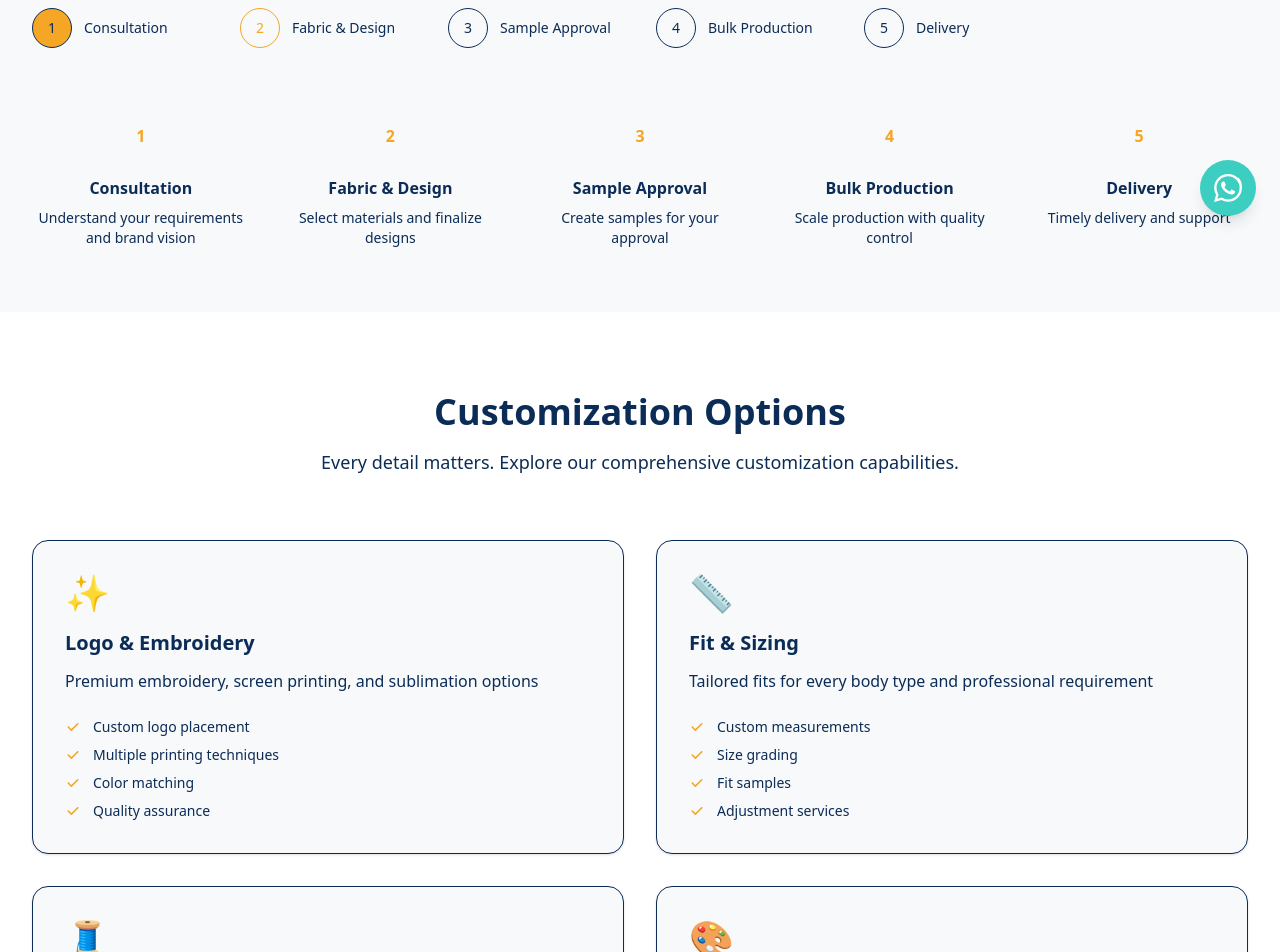
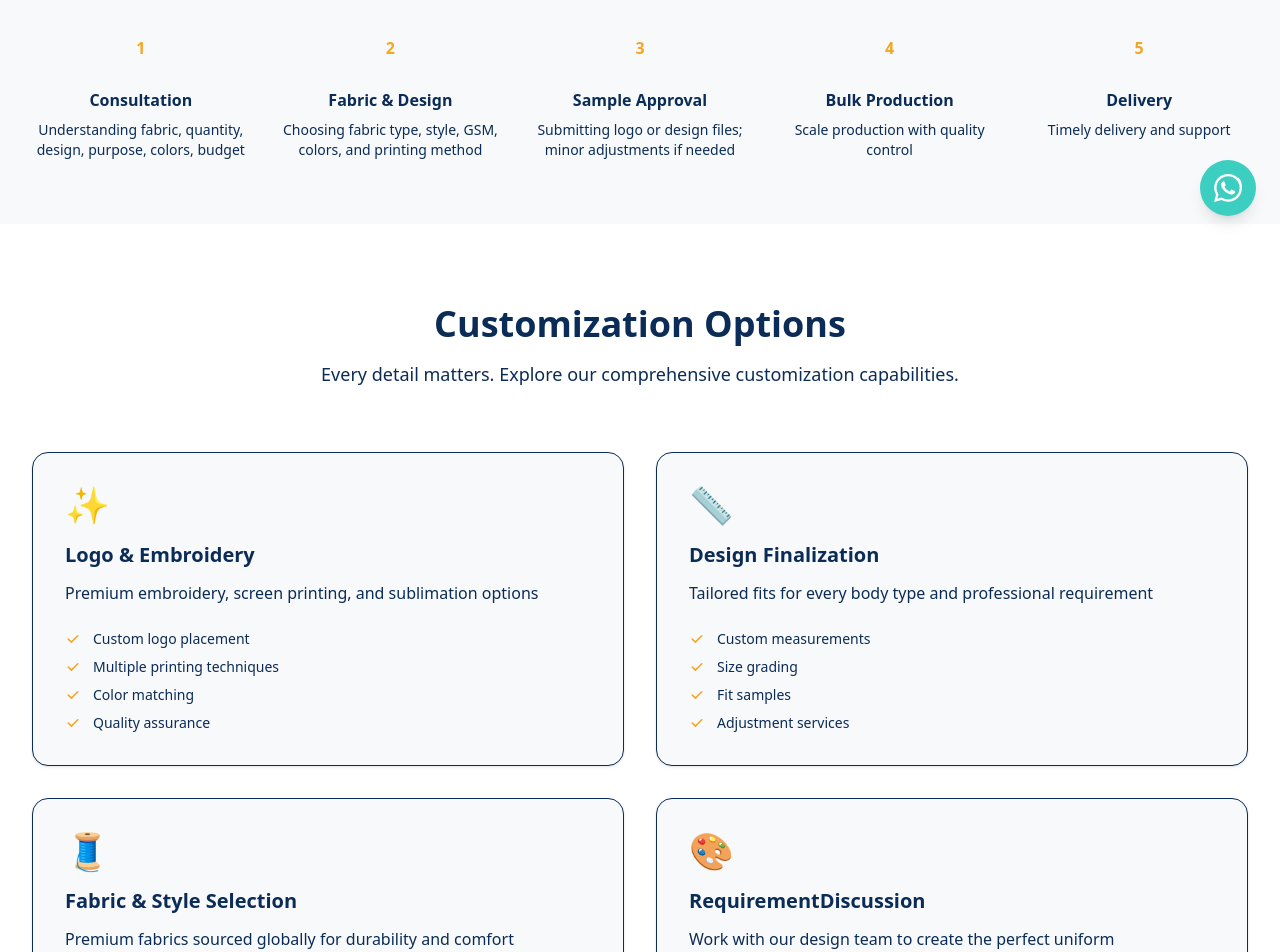
Before and after one commit to rhv1501/layered_luxe, a Next.js app: page /customisation in a window 1280 px wide. Shown: the part 560-1512 px from the top of the page. Built offline with nearby package versions, Linux system fonts and the light colour scheme.

Commit message:
fix 28/11/2025

```diff
--- a/app/contact/page.tsx
+++ b/app/contact/page.tsx
@@ -129,7 +129,7 @@ export default function ContactPage() {
                   >
                     <path d="M2 3a1 1 0 011-1h2.153a1 1 0 01.986.836l.74 4.435a1 1 0 01-.54 1.06l-1.548.773a11.037 11.037 0 006.105 6.105l.774-1.548a1 1 0 011.059-.54l4.435.74a1 1 0 01.836.986V17a1 1 0 01-1 1h-2C7.82 18 2 12.18 2 5V3z" />
                   </svg>
-                  <span>+91-90870-95955</span>
+                  <span>+91-90870-95955 +91-90479-99633</span>
                 </p>
                 <p className="flex items-center space-x-3">
                   <svg
--- a/app/customisation/page.tsx
+++ b/app/customisation/page.tsx
@@ -1,6 +1,6 @@
 "use client";
 
-import Stepper from "../components/Stepper";
+// import Stepper from "../components/Stepper";
 import FabricSwatches from "../components/FabricSwatches";
 import { customizationTechniques } from "../data/customizationTechniques";
 import Image from "next/image";
@@ -34,7 +34,7 @@ export default function CustomisationPage() {
       ],
     },
     {
-      title: "Fit & Sizing",
+      title: "Design Finalization",
       description:
         "Tailored fits for every body type and professional requirement",
       icon: "📏",
@@ -46,7 +46,7 @@ export default function CustomisationPage() {
       ],
     },
     {
-      title: "Fabric Selection",
+      title: "Fabric & Style Selection",
       description:
         "Premium fabrics sourced globally for durability and comfort",
       icon: "🧵",
@@ -58,7 +58,7 @@ export default function CustomisationPage() {
       ],
     },
     {
-      title: "Design Consultation",
+      title: "RequirementDiscussion",
       description: "Work with our design team to create the perfect uniform",
       icon: "🎨",
       features: [
@@ -101,9 +101,9 @@ export default function CustomisationPage() {
             </p>
           </div>
 
-          <div className="mt-8">
+          {/* <div className="mt-8">
             <Stepper steps={steps} current={2} />
-          </div>
+          </div> */}
 
           {/* Process Details */}
           <div className="mt-16 grid grid-cols-1 gap-8 lg:grid-cols-5">
@@ -115,9 +115,11 @@ export default function CustomisationPage() {
                 <h3 className="mt-4 font-semibold text-text-primary">{step}</h3>
                 <p className="mt-2 text-sm text-text-secondary">
                   {index === 0 &&
-                    "Understand your requirements and brand vision"}
-                  {index === 1 && "Select materials and finalize designs"}
-                  {index === 2 && "Create samples for your approval"}
+                    "Understanding fabric, quantity, design, purpose, colors, budget"}
+                  {index === 1 &&
+                    "Choosing fabric type, style, GSM, colors, and printing method"}
+                  {index === 2 &&
+                    "Submitting logo or design files; minor adjustments if needed"}
                   {index === 3 && "Scale production with quality control"}
                   {index === 4 && "Timely delivery and support"}
                 </p>
--- a/app/data/customizationTechniques.ts
+++ b/app/data/customizationTechniques.ts
@@ -95,7 +95,7 @@ export const customizationTechniques: CustomizationTechnique[] = [
 },
 {
   id: "batch-printing",
-  title: "Batch Printing",
+  title: "Woven Badges",
   image: "/batch.webp",
   summary: "Batch printing delivers consistent, high-quality prints for large-volume orders with efficient turnaround.",
   description:
--- a/app/data/products.ts
+++ b/app/data/products.ts
@@ -1,9 +1,23 @@
 import { Product } from "../components/ProductCard";
 
 export const productsData: Product[] = [
+    {
+  id: "School Uniforms",
+  title: "Custom School Uniforms",
+  slug: "school-uniforms",
+  image: "/uniform/03.png",
+  description:
+    "Premium-quality school uniforms tailored for comfort, durability, and a smart appearance. Perfect for schools, academies, and institutions seeking custom-designed shirts, pants, skirts, and sportswear. Available with embroidery or logo printing for a professional identity.",
+  features: [
+    "Durable Cotton & Polyester Fabric",
+    "Custom Logo Embroidery",
+    "Complete Uniform Sets",
+    "Tailored Fit for Comfort",
+  ],
+},
   {
     id: "Customised polo neck tees",
-    title: "Custom Polo Neck T-Shirts for Men",
+    title: "Customised Polo Neck T-Shirts",
     slug: "polo-neck-tshirts",
     image: "/poloneck/01.jpg",
     description:
@@ -43,20 +57,7 @@ export const productsData: Product[] = [
       "Comfort Fit",
     ],
   },
-  {
-  id: "School Uniforms",
-  title: "Custom School Uniforms",
-  slug: "school-uniforms",
-  image: "/uniform/03.png",
-  description:
-    "Premium-quality school uniforms tailored for comfort, durability, and a smart appearance. Perfect for schools, academies, and institutions seeking custom-designed shirts, pants, skirts, and sportswear. Available with embroidery or logo printing for a professional identity.",
-  features: [
-    "Durable Cotton & Polyester Fabric",
-    "Custom Logo Embroidery",
-    "Complete Uniform Sets",
-    "Tailored Fit for Comfort",
-  ],
-},
+
 {
     id: "jerseys",
     title: "Custom Jerseys",
--- a/app/page.tsx
+++ b/app/page.tsx
@@ -589,7 +589,9 @@ export default function Home() {
               <div className="text-center mt-16 sm:mt-20">
                 <div className="inline-flex items-center space-x-3 px-8 py-4 bg-gradient-accent rounded-2xl shadow-xl hover:shadow-2xl transform hover:scale-105 transition-all duration-300">
                   <span className="text-primary font-semibold">
-                    Ready to start manufacturing?
+                    <Link href="/products" target="__blank">
+                      Ready to start manufacturing?
+                    </Link>
                   </span>
                   <svg
                     className="w-5 h-5 text-primary"
@@ -1112,7 +1114,7 @@ export default function Home() {
                         <div className="absolute inset-0 bg-black/40" />
                         <div className="relative z-10 flex items-center justify-center p-4">
                           <span className="text-sm font-medium text-white text-center">
-                            Batch Printing
+                            Wowen Badge Printing
                           </span>
                         </div>
                       </div>
--- a/app/products/[slug]/page.tsx
+++ b/app/products/[slug]/page.tsx
@@ -4,7 +4,7 @@ import ProductGallery from "../../components/ProductGallery";
 
 const productData = {
   "polo-neck-tshirts": {
-    title: "Custom Polo Neck T-Shirts for Men",
+    title: "Corporate T shirts",
     slug: "polo-neck-tshirts",
     description:
       "Premium-quality customised polo neck T-shirts designed for men. Perfect for corporate wear, sports teams, and events. Durable fabric, elegant fit, and logo personalization options to match your brand identity.",
@@ -58,7 +58,7 @@ const productData = {
     ],
     specifications: {
       material: "Cotton Blend / Polyester",
-      gsm: "120-160 GSM",
+      gsm: "140-240 GSM",
       sizes: "S, M, L, XL, 2XL, 3XL, 4XL",
       colors: "Corporate Colors Available",
       printing: "Embroidery, Heat Transfer",
@@ -77,15 +77,12 @@ const productData = {
     description:
       "Premium-quality school uniforms tailored for comfort, durability, and a smart appearance. Perfect for schools, academies, and institutions seeking custom-designed shirts, pants, skirts, and sportswear. Available with embroidery or logo printing for a professional identity.",
     features: [
-      "100% Cotton – Rs. 275",
-      "Nirmal Knit Polyester – Rs. 215",
-      "Spun Nirmal Knit – Rs. 225",
-      "Mars Baby Pique – Rs. 225",
-      "Poly Cotton – Rs. 250",
-      "Honey Comb – Rs. 200",
-      "Dot Knit – Rs. 195",
-      "Way Lycra – Rs. 275",
-      "Superpoly – Rs. 215",
+      "100% Cotton/ Poly Cotton",
+      "Nirmal Knit/ Spun Nirmal Knit",
+      "Mars Baby Pique",
+      "Dot Knit/ Honey Comb",
+      "Four Way Lycra",
+      "Superpoly",
     ],
     // features: [
     //   "Durable Cotton & Polyester Fabric",
@@ -102,12 +99,11 @@ const productData = {
     //   "Bulk Order Benefits",
     // ],
     specifications: {
-      material: "Cotton Blend / Polyester",
-      gsm: "140-180 GSM",
+      gsm: "140-240",
       sizes: "Age 3-18, Adult S-4XL",
-      colors: "School Colors Available",
-      printing: "Embroidery, Screen Print, Heat Transfer",
-      moq: "Minimum 25 pieces",
+      printing: "Embroidery, Screen Print, DTF",
+      moq: "Minimum 50 pieces",
+      colours: "All Colors Available",
     },
     gallery: ["/uniform/03.png", "/uniform/02.png", "/uniform/01.png"],
   },
--- a/app/uniforms/page.tsx
+++ b/app/uniforms/page.tsx
@@ -24,7 +24,7 @@ export default function UniformsPage() {
       description:
         "Professional shirts, trousers, ties, and accessories for a polished corporate image.",
       image: "/corporate.png",
-      href: "/products/corporate-shirts-pants",
+      href: "/products/polo-neck-tshirts",
     },
     {
       id: "school",
```
